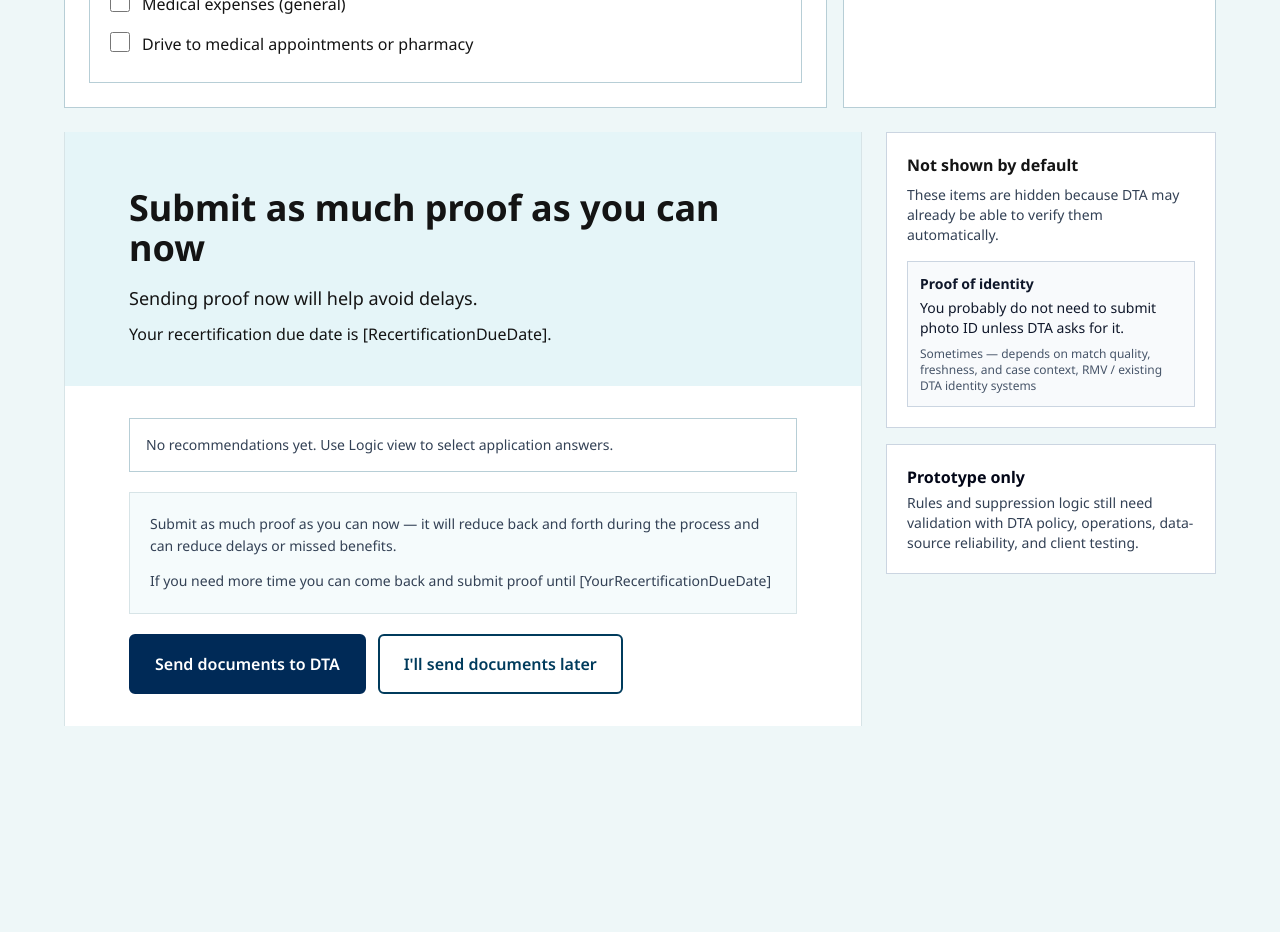
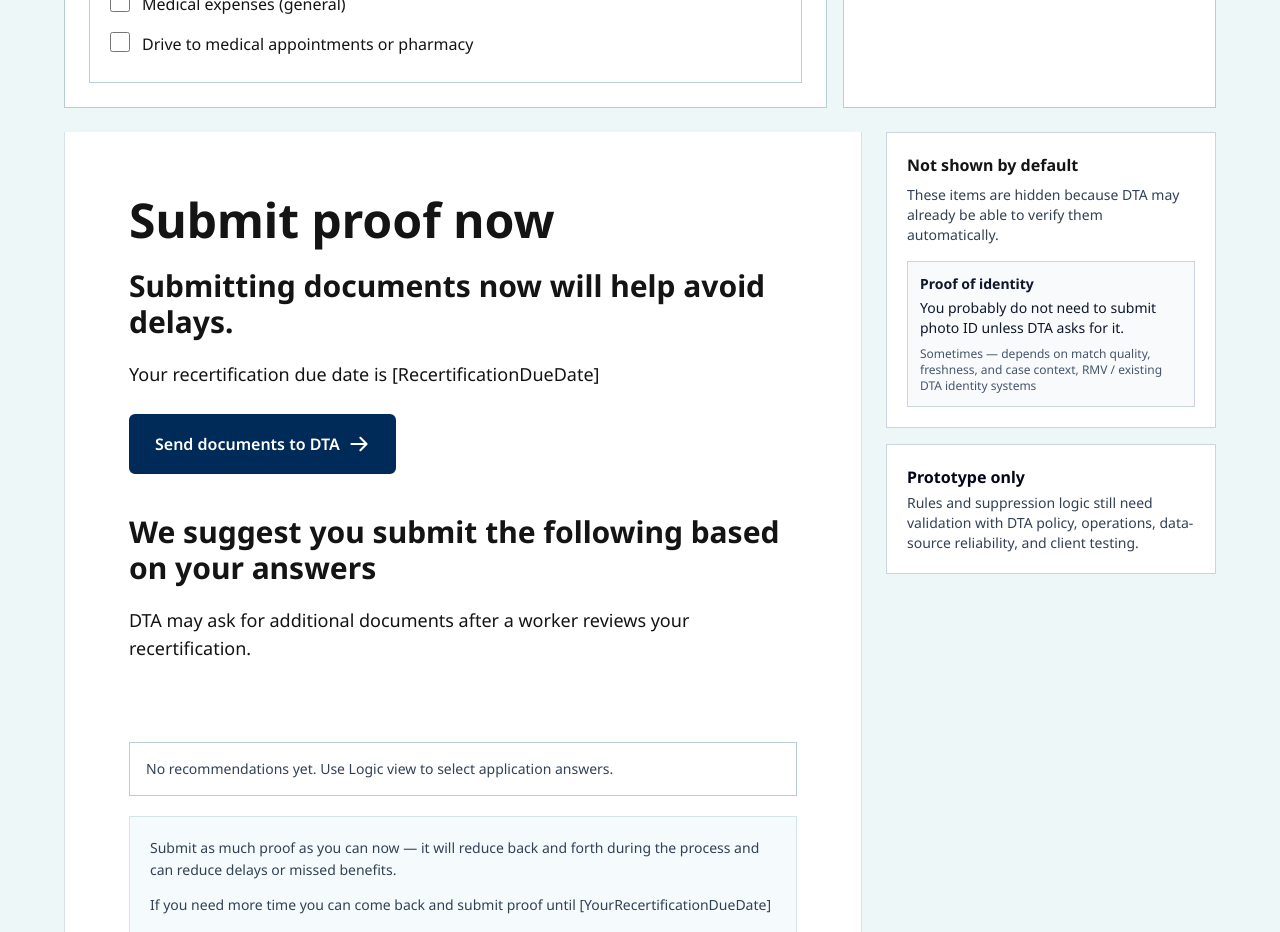
Before and after one commit to vidivitti/snap-doc-recommendation-prototype, a React (Vite) app: page / in a window 1280 px wide. Shown: the part 2900-3832 px from the top of the page. Before the commit the page ends 3650 px from the top, so only its background shows below. Built offline with nearby package versions, Linux system fonts and the light colour scheme.

Commit message:
Redesign verification list introduction

```diff
--- a/src/App.jsx
+++ b/src/App.jsx
@@ -1,5 +1,6 @@
 import React, { useMemo, useState } from "react";
 import {
+  ArrowRight,
   Baby,
   Briefcase,
   Car,
@@ -2238,7 +2239,6 @@ export default function SnapVerificationPrototype() {
   const [showPolicyToggles, setShowPolicyToggles] = useState(true);
 
   const result = useMemo(() => recommendVerifications(app, settings), [app, settings]);
-  const recommendationIntro = "Sending proof now will help avoid delays.";
   const requiredRecommendations = result.recs.filter((rec) => rec.required);
   const optionalRecommendations = result.recs.filter((rec) => !rec.required);
   const showSkippedIncomeGuidance = Boolean(app.skippedQuestions?.incomeNoResponse);
@@ -2328,7 +2328,7 @@ export default function SnapVerificationPrototype() {
             />
           ) : (
             <section className="dta-shell">
-            <div className="dta-hero-band px-6 py-8 sm:px-16 sm:py-10">
+            <div className="bg-white px-6 py-8 sm:px-16 sm:py-12">
             {mode === "client" ? (
               <button
                 type="button"
@@ -2339,18 +2339,25 @@ export default function SnapVerificationPrototype() {
               </button>
             ) : null}
 
-            <h1 className="mt-4 max-w-4xl text-3xl font-bold leading-tight text-[#141414] sm:text-4xl">Submit as much proof as you can now</h1>
-            <div className="mt-4 max-w-2xl space-y-2 text-lg leading-relaxed text-[#141414]">
-              <p>{recommendationIntro}</p>
-              <p className="text-base">Your recertification due date is [RecertificationDueDate].</p>
+            <h1 className="mt-4 max-w-4xl text-4xl font-bold leading-tight text-[#141414] sm:text-5xl">Submit proof now</h1>
+            <h2 className="mt-6 max-w-3xl text-2xl font-bold leading-tight text-[#141414] sm:text-3xl">
+              Submitting documents now will help avoid delays.
+            </h2>
+            <p className="mt-5 max-w-2xl text-lg leading-relaxed text-[#141414]">
+              Your recertification due date is [RecertificationDueDate]
+            </p>
+            <button type="button" className="dta-button-primary mt-6 w-full sm:w-auto">
+              <span>Send documents to DTA</span>
+              <ArrowRight size={22} weight="bold" aria-hidden="true" />
+            </button>
+            <div className="mt-10 max-w-3xl">
+              <h2 className="text-2xl font-bold leading-tight text-[#141414] sm:text-3xl">
+                We suggest you submit the following based on your answers
+              </h2>
+              <p className="mt-5 text-base leading-relaxed text-[#141414] sm:text-lg">
+                DTA may ask for additional documents after a worker reviews your recertification.
+              </p>
             </div>
-            {mode === "client" && !showCombinedSkippedGuidance ? (
-              <div className="mt-5 max-w-2xl">
-                <InlineMessage tone="warning" title="DTA may request additional proof">
-                  The suggestions below are based on what you told us. DTA may ask for additional documents after a worker reviews your recertification.
-                </InlineMessage>
-              </div>
-            ) : null}
             </div>
 
             <div className="space-y-5 px-6 py-8 sm:px-16">
```
